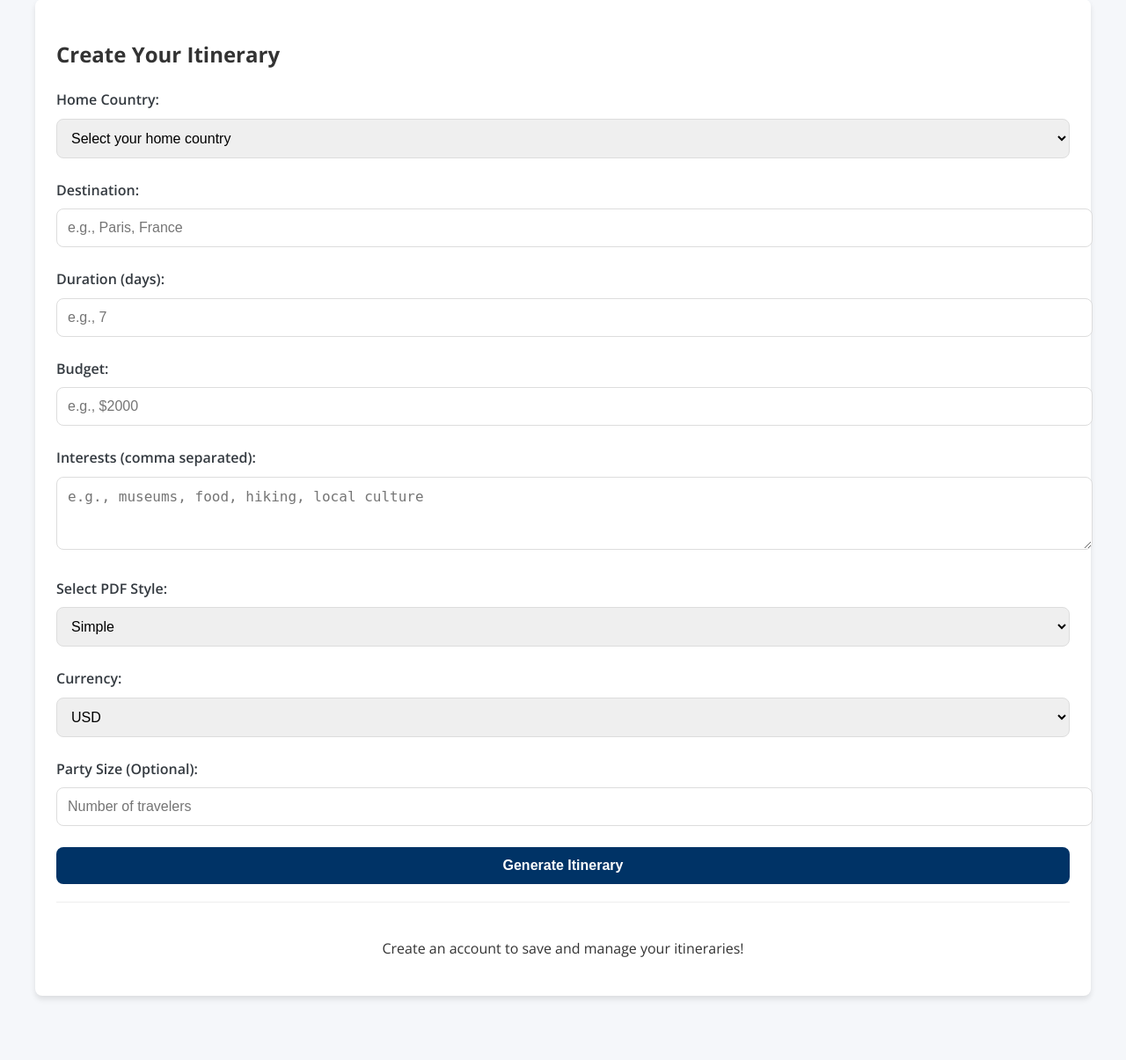
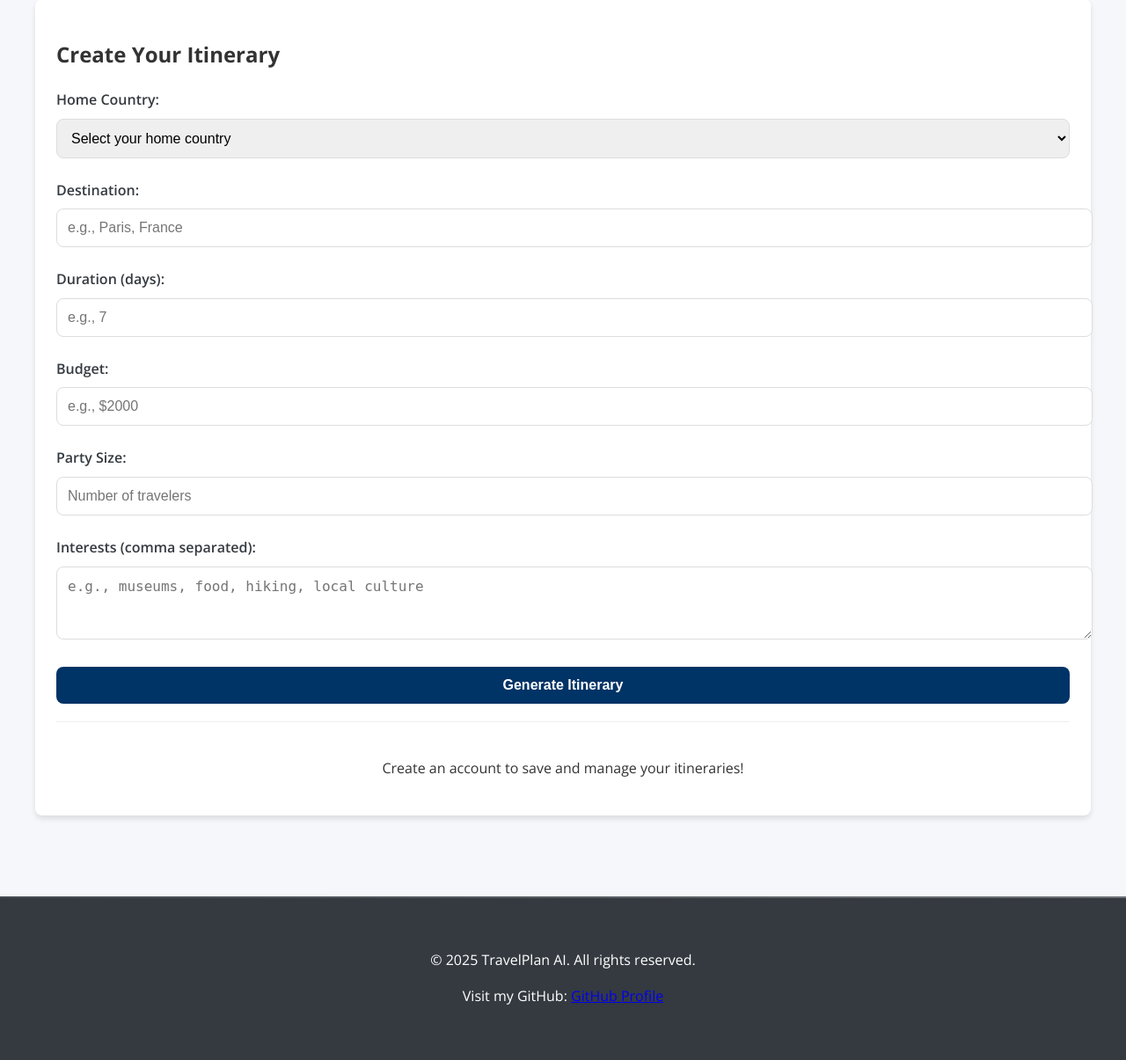
Before and after one commit to Louis-Li-dev/TravelPlanner, a Flask app: page / in a window 1280 px wide. Shown: the part 559-1764 px from the top of the page at 88% size. Run offline with Flask 3, Linux system fonts and the light colour scheme.

Commit message:
fix: party size error

```diff
--- a/templates/index.html
+++ b/templates/index.html
@@ -90,32 +90,16 @@
                     <input type="text" id="budget" name="budget" required placeholder="e.g., $2000">
                 </div>
 
+
+
+                <div class="form-group">
+                    <label for="party_size">Party Size:</label>
+                    <input type="number" id="party_size" name="party_size" placeholder="Number of travelers" min="1" required>
+                </div>
                 <div class="form-group">
                     <label for="interests">Interests (comma separated):</label>
                     <textarea id="interests" name="interests" rows="3" placeholder="e.g., museums, food, hiking, local culture"></textarea>
                 </div>
-                <div class="form-group">
-                    <label for="style">Select PDF Style:</label>
-                    <select id="style" name="style" required>
-                        <option value="simple">Simple</option>
-                        <option value="detailed">Detailed</option>
-                        <option value="colorful">Colorful</option>
-                    </select>
-                </div>
-                <div class="form-group">
-                    <label for="currency">Currency:</label>
-                    <select id="currency" name="currency" required>
-                        <option value="USD">USD</option>
-                        <option value="EUR">EUR</option>
-                        <option value="GBP">GBP</option>
-                        <!-- Add other currencies as needed -->
-                    </select>
-                </div>
-                <div class="form-group">
-                    <label for="party_size">Party Size (Optional):</label>
-                    <input type="number" id="party_size" name="party_size" placeholder="Number of travelers" min="1">
-                </div>
-
 
                 <button type="submit" class="btn btn-primary btn-block" id="generate-btn">Generate Itinerary</button>
             </form>
```
